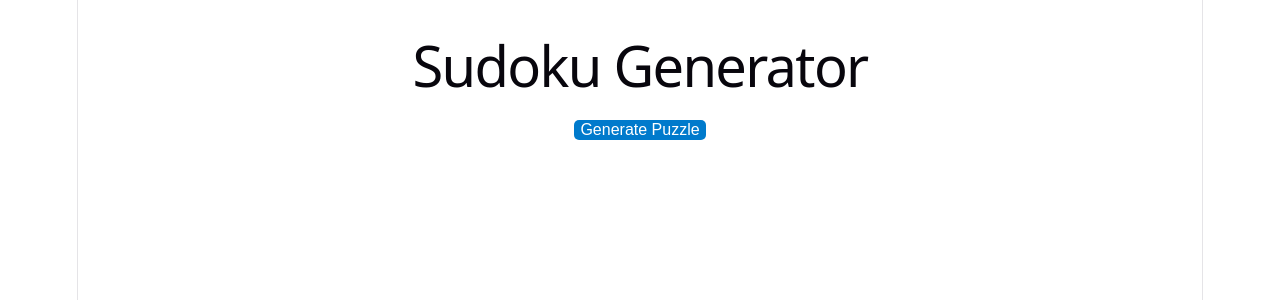
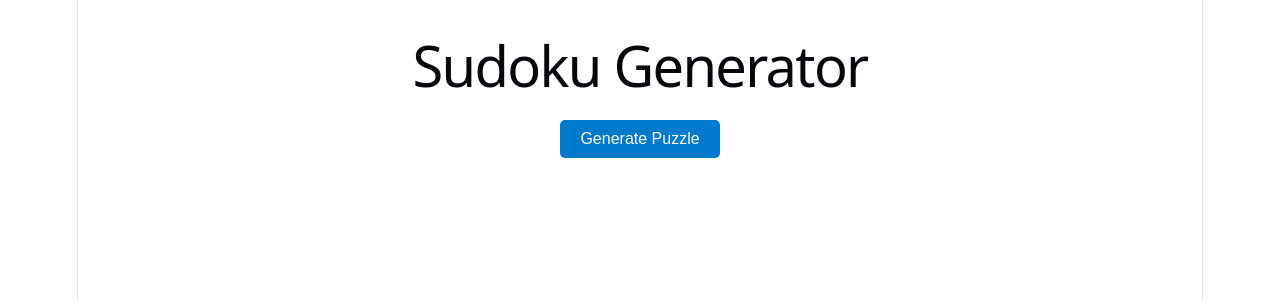
Before and after one commit to amanalem/sudoku-generator, a React (Vite) app in the folder client/: page / in a window 1280 px wide. Shown: the top 300 px of the page. Built offline with nearby package versions, Linux system fonts and the light colour scheme.

Commit message:
empty grid handler created that creates a starting grid where every cell = ' '

```diff
--- a/client/src/App.css
+++ b/client/src/App.css
@@ -9,7 +9,6 @@
 .grid {
   display: flex;
   flex-direction: column;
-  align-items: center;
   border: 3px solid black;
   margin-top: 20px;
 }
@@ -38,7 +37,7 @@
 }
 
 button {
-  padding: 10px, 20px;
+  padding: 10px 20px;
   font-size: 16px;
   cursor: pointer;
   background-color: #007acc;
--- a/client/src/App.jsx
+++ b/client/src/App.jsx
@@ -5,14 +5,16 @@ import "./App.css";
 function App() {
   const [puzzle, setPuzzle] = useState(null);
   const [loading, setLoading] = useState(false);
+  const [emptyGrid, setEmptyGrid] = useState(true);
 
   const fetchPuzzle = async () => {
     setLoading(true);
     try {
-      const res = await axios.get("http://localhost:5000/api/puzzle");
+      const res = await axios.get("http://localhost:8080/api/puzzle");
+      setEmptyGrid(false);
       setPuzzle(res.data.puzzle);
     } catch (error) {
-      console.error("Error fetching puzzle: ", error);
+      console.error("Error fetching puzzle:", error);
     }
     setLoading(false);
   };
@@ -21,7 +23,7 @@ function App() {
     <div className="app">
       <h1>Sudoku Generator</h1>
       <button onClick={fetchPuzzle} disabled={loading}>
-        {loading ? "Generating..." : "Generate Puzzle"}
+        {loading ? "Generate Puzzle" : "Generate Puzzle"}
       </button>
       {puzzle && <SudokuGrid puzzle={puzzle} />}
     </div>
```
Also changed, not shown: 1 other file (tests, documents, lock files or other folders).
